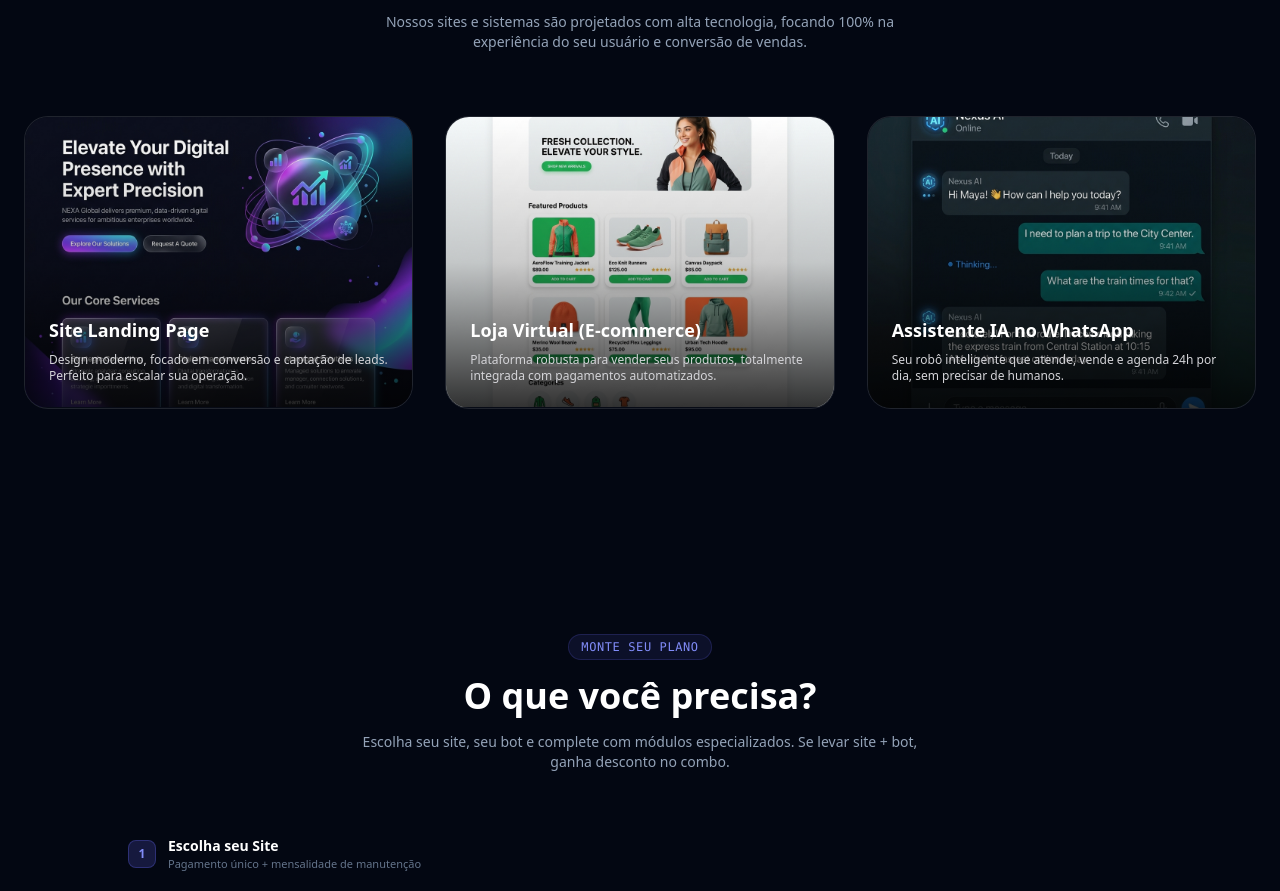
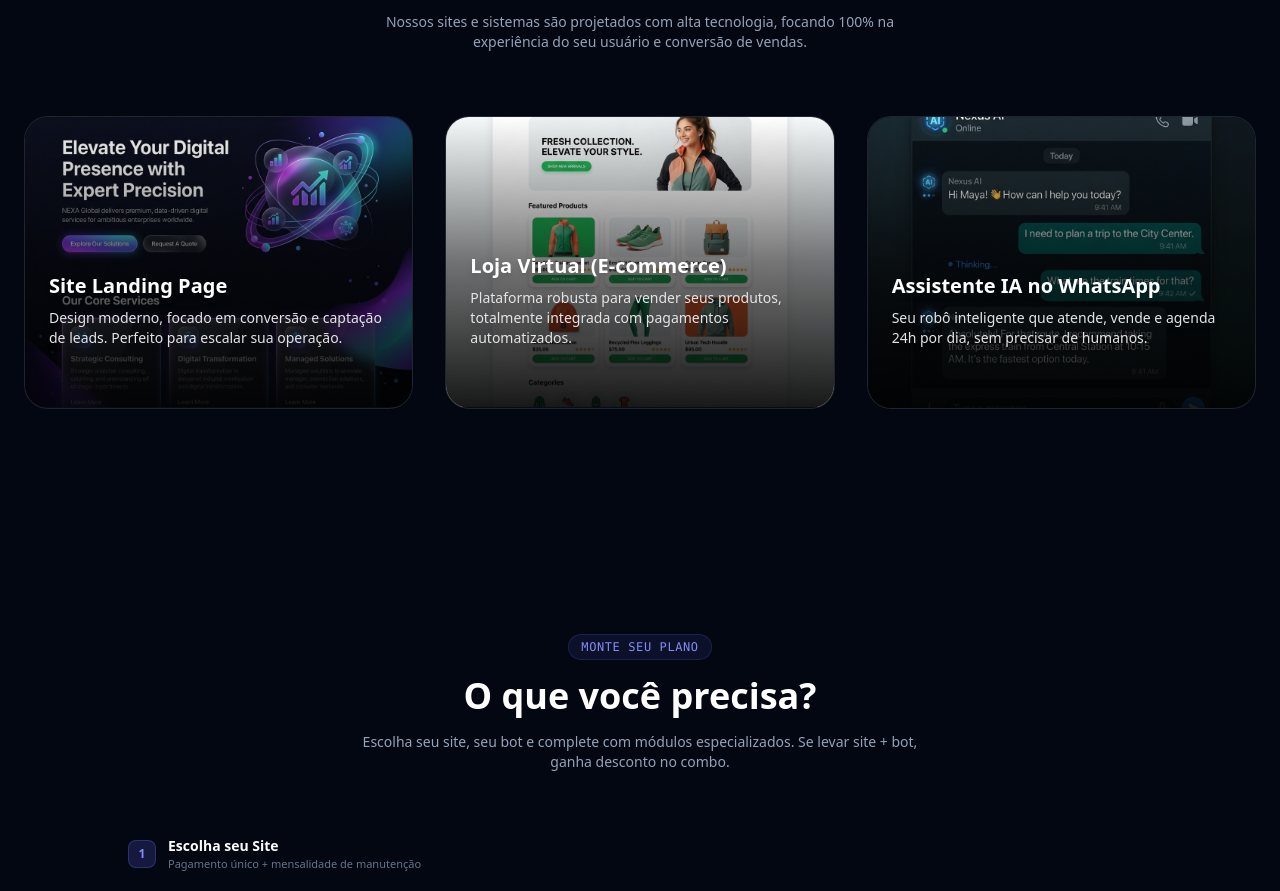
Before and after one commit to Ruanggd123/VendaSaas, a Next.js app in the folder saas-docker/nextjs/: page / in a window 1280 px wide. Shown: the part 1190-2081 px from the top of the page. Built offline with nearby package versions, Linux system fonts and the light colour scheme.

Commit message:
Melhora legibilidade e interatividade dos cards de serviços

```diff
--- a/saas-docker/nextjs/src/app/page.tsx
+++ b/saas-docker/nextjs/src/app/page.tsx
@@ -301,37 +301,52 @@ export default function LandingPage() {
         </Reveal>
 
         <div className="grid grid-cols-1 md:grid-cols-3 gap-8">
-          <Reveal delay={100} className="group relative rounded-3xl overflow-hidden border border-white/10 bg-white/[0.02] hover:bg-white/[0.04] transition-all">
+          <Reveal delay={100} className="group relative rounded-3xl overflow-hidden border border-white/10 bg-white/[0.02] hover:bg-white/[0.04] transition-all block">
+            <a href="#planos" className="block w-full h-full">
               <div className="aspect-[4/3] w-full relative">
-              <img src="/images/website_mockup.png" alt="Site Institucional" className="w-full h-full object-cover transition-transform duration-700 group-hover:scale-105" />
-              <div className="absolute inset-0 bg-gradient-to-t from-black/80 via-black/20 to-transparent"></div>
+                <img src="/images/website_mockup.png" alt="Site Institucional" className="w-full h-full object-cover transition-transform duration-700 group-hover:scale-110" />
+                <div className="absolute inset-0 bg-gradient-to-t from-black via-black/60 to-transparent opacity-90 group-hover:opacity-100 transition-opacity"></div>
               </div>
               <div className="p-6 absolute bottom-0 left-0 w-full z-10">
-              <h3 className="text-lg font-bold text-white mb-2">Site Landing Page</h3>
-              <p className="text-xs text-zinc-300">Design moderno, focado em conversão e captação de leads. Perfeito para escalar sua operação.</p>
+                <h3 className="text-xl font-bold text-white mb-2 drop-shadow-md">Site Landing Page</h3>
+                <p className="text-sm text-zinc-200 drop-shadow-md">Design moderno, focado em conversão e captação de leads. Perfeito para escalar sua operação.</p>
+                <div className="mt-4 flex items-center text-indigo-400 text-sm font-semibold opacity-0 group-hover:opacity-100 transition-opacity translate-y-2 group-hover:translate-y-0 duration-300">
+                  Ver Planos &rarr;
                 </div>
+              </div>
+            </a>
           </Reveal>
 
-          <Reveal delay={200} className="group relative rounded-3xl overflow-hidden border border-white/10 bg-white/[0.02] hover:bg-white/[0.04] transition-all">
+          <Reveal delay={200} className="group relative rounded-3xl overflow-hidden border border-white/10 bg-white/[0.02] hover:bg-white/[0.04] transition-all block">
+            <a href="#planos" className="block w-full h-full">
               <div className="aspect-[4/3] w-full relative">
-              <img src="/images/store_mockup.png" alt="Loja Virtual" className="w-full h-full object-cover transition-transform duration-700 group-hover:scale-105" />
-              <div className="absolute inset-0 bg-gradient-to-t from-black/80 via-black/20 to-transparent"></div>
+                <img src="/images/store_mockup.png" alt="Loja Virtual" className="w-full h-full object-cover transition-transform duration-700 group-hover:scale-110" />
+                <div className="absolute inset-0 bg-gradient-to-t from-black via-black/60 to-transparent opacity-90 group-hover:opacity-100 transition-opacity"></div>
               </div>
               <div className="p-6 absolute bottom-0 left-0 w-full z-10">
-              <h3 className="text-lg font-bold text-white mb-2">Loja Virtual (E-commerce)</h3>
-              <p className="text-xs text-zinc-300">Plataforma robusta para vender seus produtos, totalmente integrada com pagamentos automatizados.</p>
+                <h3 className="text-xl font-bold text-white mb-2 drop-shadow-md">Loja Virtual (E-commerce)</h3>
+                <p className="text-sm text-zinc-200 drop-shadow-md">Plataforma robusta para vender seus produtos, totalmente integrada com pagamentos automatizados.</p>
+                <div className="mt-4 flex items-center text-indigo-400 text-sm font-semibold opacity-0 group-hover:opacity-100 transition-opacity translate-y-2 group-hover:translate-y-0 duration-300">
+                  Ver Planos &rarr;
                 </div>
+              </div>
+            </a>
           </Reveal>
 
-          <Reveal delay={300} className="group relative rounded-3xl overflow-hidden border border-white/10 bg-white/[0.02] hover:bg-white/[0.04] transition-all">
+          <Reveal delay={300} className="group relative rounded-3xl overflow-hidden border border-white/10 bg-white/[0.02] hover:bg-white/[0.04] transition-all block">
+            <a href="#planos" className="block w-full h-full">
               <div className="aspect-[4/3] w-full relative">
-              <img src="/images/chat_mockup.png" alt="Bot IA" className="w-full h-full object-cover transition-transform duration-700 group-hover:scale-105" />
-              <div className="absolute inset-0 bg-gradient-to-t from-black/80 via-black/20 to-transparent"></div>
+                <img src="/images/chat_mockup.png" alt="Bot IA" className="w-full h-full object-cover transition-transform duration-700 group-hover:scale-110" />
+                <div className="absolute inset-0 bg-gradient-to-t from-black via-black/60 to-transparent opacity-90 group-hover:opacity-100 transition-opacity"></div>
               </div>
               <div className="p-6 absolute bottom-0 left-0 w-full z-10">
-              <h3 className="text-lg font-bold text-white mb-2">Assistente IA no WhatsApp</h3>
-              <p className="text-xs text-zinc-300">Seu robô inteligente que atende, vende e agenda 24h por dia, sem precisar de humanos.</p>
+                <h3 className="text-xl font-bold text-white mb-2 drop-shadow-md">Assistente IA no WhatsApp</h3>
+                <p className="text-sm text-zinc-200 drop-shadow-md">Seu robô inteligente que atende, vende e agenda 24h por dia, sem precisar de humanos.</p>
+                <div className="mt-4 flex items-center text-indigo-400 text-sm font-semibold opacity-0 group-hover:opacity-100 transition-opacity translate-y-2 group-hover:translate-y-0 duration-300">
+                  Ver Planos &rarr;
                 </div>
+              </div>
+            </a>
           </Reveal>
         </div>
       </section>
```
Lines whose indentation alone changed are shown as unchanged.
